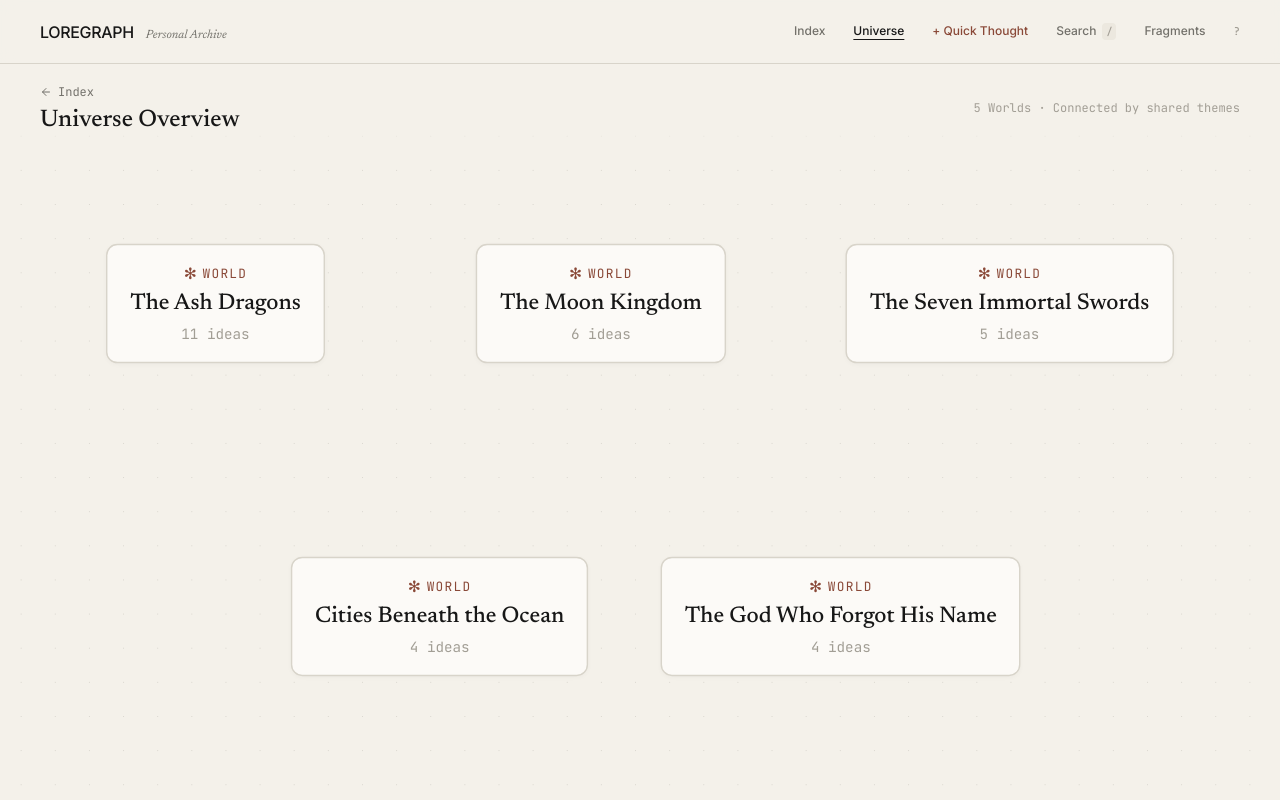
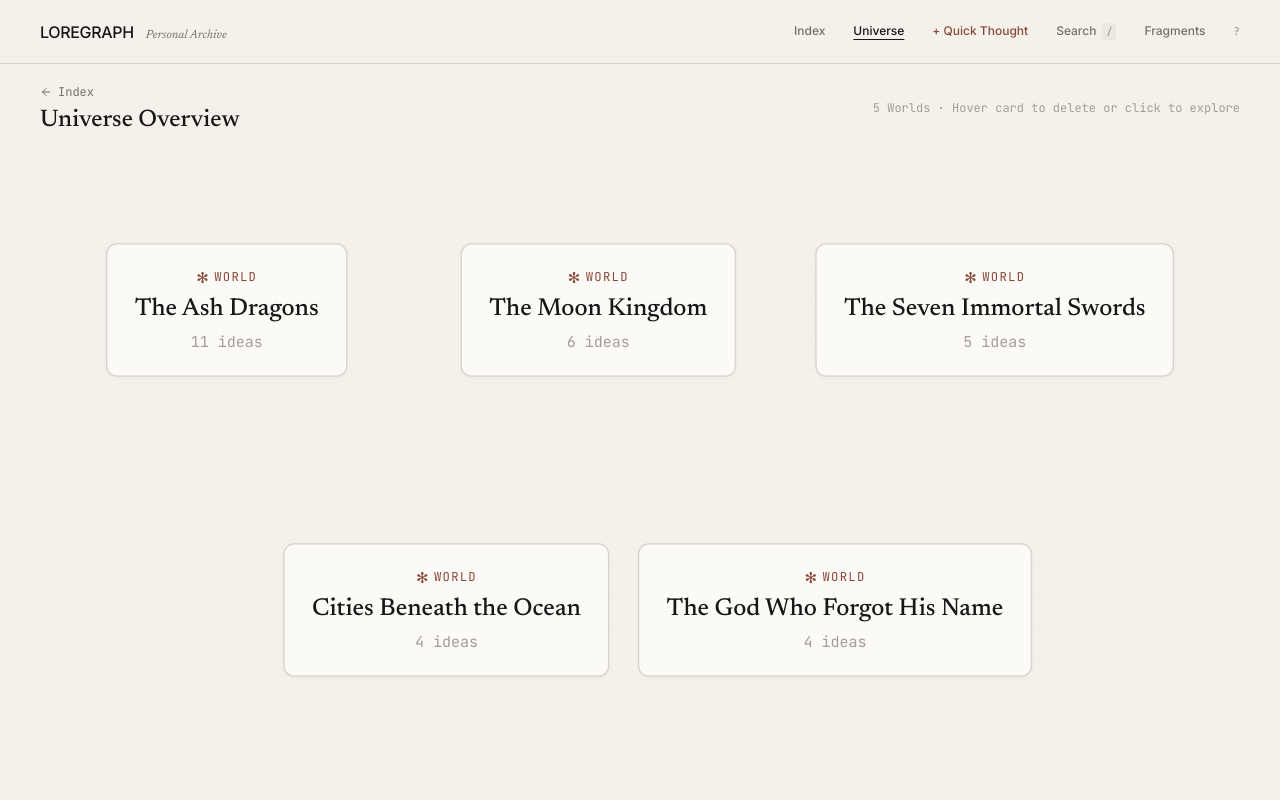
Before and after one commit to Adhiraj2601/loregraph, a Next.js app: page /universe in a window 1280 px wide. Built offline with nearby package versions, Linux system fonts and the light colour scheme.

Commit message:
feat: add delete world buttons across Universe Overview, Homepage Index, and Root Node Detail Panel

```diff
--- a/app/ideas/[id]/page.tsx
+++ b/app/ideas/[id]/page.tsx
@@ -94,6 +94,12 @@ function GraphPageContent() {
   }, [ideaId, updateNode]);
 
   const handleDeleteNode = useCallback((id: string) => {
+    const targetNode = nodes.find(n => n.id === id);
+    if (targetNode?.isRoot) {
+      deleteIdea(ideaId);
+      router.push('/');
+      return;
+    }
     deleteNode(id);
     const ideaEdges = edgeRepo.getAllByIdeaId(ideaId);
     ideaEdges.filter(e => e.source === id || e.target === id).forEach(e => edgeRepo.delete(e.id));
@@ -101,7 +107,7 @@ function GraphPageContent() {
     setNodes(nodeRepo.getAllByIdeaId(ideaId));
     setEdges(edgeRepo.getAllByIdeaId(ideaId));
     setRefreshKey(k => k + 1);
-  }, [ideaId, deleteNode]);
+  }, [ideaId, deleteNode, deleteIdea, nodes, router]);
 
   const handleNodeCreated = useCallback((nodeId: string) => {
     setNodes(nodeRepo.getAllByIdeaId(ideaId));
--- a/app/page.tsx
+++ b/app/page.tsx
@@ -207,14 +207,14 @@ function HomePageContent() {
                         <button
                           onClick={(e) => {
                             e.stopPropagation();
-                            if (window.confirm(`Delete the world "${idea.title}" and all its branches?`)) {
+                            if (window.confirm(`Are you sure you want to delete the world "${idea.title}" and all its ideas?`)) {
                               deleteIdea(idea.id);
                             }
                           }}
-                          className="opacity-0 group-hover:opacity-100 transition-opacity hover:text-[#9B3D3D] p-1"
+                          className="opacity-0 group-hover:opacity-100 transition-opacity hover:bg-red-50 text-[#9B3D3D] px-2 py-1 rounded text-[11px] font-mono border border-transparent hover:border-red-200"
                           title="Delete world"
                         >
-                          ×
+                          Delete
                         </button>
                       </div>
                     </div>
--- a/app/universe/page.tsx
+++ b/app/universe/page.tsx
@@ -14,23 +14,43 @@ import {
 import '@xyflow/react/dist/style.css';
 import Link from 'next/link';
 import { useRouter } from 'next/navigation';
-import { ArrowLeft, Globe } from 'lucide-react';
+import { ArrowLeft, Trash2 } from 'lucide-react';
 import { LoreGraphProvider, useLoreGraph } from '@/lib/context';
 import { Navigation } from '@/components/ui/Navigation';
 import { nodeRepo } from '@/lib/storage/repository';
 
 function UniverseNode({ data }: { data: Record<string, unknown> }) {
+  const title = data.title as string;
+  const nodeCount = data.nodeCount as number;
+  const ideaId = data.ideaId as string;
+  const onDelete = data.onDelete as ((id: string, title: string) => void) | undefined;
+
   return (
     <div
-      className="rounded-lg px-4 py-3 cursor-pointer hover:shadow-md transition-all text-center group"
+      className="relative rounded-lg px-5 py-4 cursor-pointer hover:shadow-md transition-all text-center group"
       style={{
         background: 'var(--surface)',
         border: '1.5px solid var(--border)',
         boxShadow: '0 1px 4px rgba(0,0,0,0.03)',
-        minWidth: '150px',
+        minWidth: '170px',
       }}
     >
-      <div className="flex items-center justify-center gap-1 mb-0.5">
+      {/* Delete button on the top right */}
+      {onDelete && (
+        <button
+          onClick={(e) => {
+            e.stopPropagation();
+            onDelete(ideaId, title);
+          }}
+          className="absolute top-2 right-2 opacity-0 group-hover:opacity-100 transition-opacity p-1 rounded hover:bg-red-50 text-[#9B3D3D]"
+          title={`Delete ${title}`}
+          aria-label={`Delete ${title}`}
+        >
+          <Trash2 size={13} />
+        </button>
+      )}
+
+      <div className="flex items-center justify-center gap-1 mb-1">
         <span style={{ color: 'var(--accent-rust)', fontSize: '11px' }}>✻</span>
         <span className="font-mono text-[9px] uppercase tracking-widest" style={{ color: 'var(--accent-rust)' }}>
           WORLD
@@ -38,14 +58,14 @@ function UniverseNode({ data }: { data: Record<string, unknown> }) {
       </div>
 
       <div
-        className="font-serif text-base font-medium group-hover:text-[#8A4938] transition-colors leading-tight"
+        className="font-serif text-lg font-medium group-hover:text-[#8A4938] transition-colors leading-tight mb-1"
         style={{ color: 'var(--text-primary)' }}
       >
-        {data.title as string}
+        {title}
       </div>
 
-      <div className="font-mono text-[10px] mt-1" style={{ color: 'var(--text-tertiary)' }}>
-        {data.nodeCount as number} ideas
+      <div className="font-mono text-[11px]" style={{ color: 'var(--text-tertiary)' }}>
+        {nodeCount} {nodeCount === 1 ? 'idea' : 'ideas'}
       </div>
     </div>
   );
@@ -54,10 +74,16 @@ function UniverseNode({ data }: { data: Record<string, unknown> }) {
 const universeNodeTypes = { universeNode: UniverseNode };
 
 function UniverseContent() {
-  const { ideas } = useLoreGraph();
+  const { ideas, deleteIdea } = useLoreGraph();
   const router = useRouter();
   const [nodes, setNodes, onNodesChange] = useNodesState<Node>([]);
   const [edges, setEdges, onEdgesChange] = useEdgesState<Edge>([]);
+
+  const handleDeleteWorld = useCallback((id: string, title: string) => {
+    if (window.confirm(`Are you sure you want to delete "${title}" and all its ideas?`)) {
+      deleteIdea(id);
+    }
+  }, [deleteIdea]);
 
   useEffect(() => {
     const cols = 3;
@@ -75,6 +101,7 @@ function UniverseContent() {
         title: idea.title,
         nodeCount: nodeRepo.getAllByIdeaId(idea.id).length,
         ideaId: idea.id,
+        onDelete: handleDeleteWorld,
       },
     }));
 
@@ -104,7 +131,7 @@ function UniverseContent() {
 
     setNodes(flowNodes);
     setEdges(flowEdges);
-  }, [ideas, setNodes, setEdges]);
+  }, [ideas, handleDeleteWorld, setNodes, setEdges]);
 
   const handleNodeClick = useCallback((_: React.MouseEvent, node: Node) => {
     const ideaId = (node.data as { ideaId?: string })?.ideaId;
@@ -147,7 +174,7 @@ function UniverseContent() {
             className="pointer-events-auto text-xs font-mono hidden sm:inline"
             style={{ color: 'var(--text-tertiary)' }}
           >
-            {ideas.length} Worlds · Connected by shared themes
+            {ideas.length} Worlds · Hover card to delete or click to explore
           </span>
         </div>
 
--- a/components/panels/NodeDetailPanel.tsx
+++ b/components/panels/NodeDetailPanel.tsx
@@ -355,17 +355,17 @@ export function NodeDetailPanel({
                 className="px-3 py-1.5 rounded text-xs font-mono transition-colors"
                 style={{ background: 'var(--danger)', color: '#FFFFFF' }}
               >
-                Confirm Delete
+                {node.isRoot ? 'Confirm Delete World' : 'Confirm Delete'}
               </button>
             ) : (
               <button
                 onClick={() => setConfirmDelete(true)}
                 className="px-2.5 py-1.5 rounded text-xs font-mono transition-colors hover:bg-[#ECE8DF] flex items-center gap-1 text-[#9B3D3D]"
                 style={{ border: '1px solid var(--border-light)' }}
-                title="Delete this idea"
+                title={node.isRoot ? "Delete this entire world" : "Delete this idea"}
               >
                 <Trash2 size={12} />
-                <span>Delete</span>
+                <span>{node.isRoot ? 'Delete World' : 'Delete'}</span>
               </button>
             )}
           </>
```
